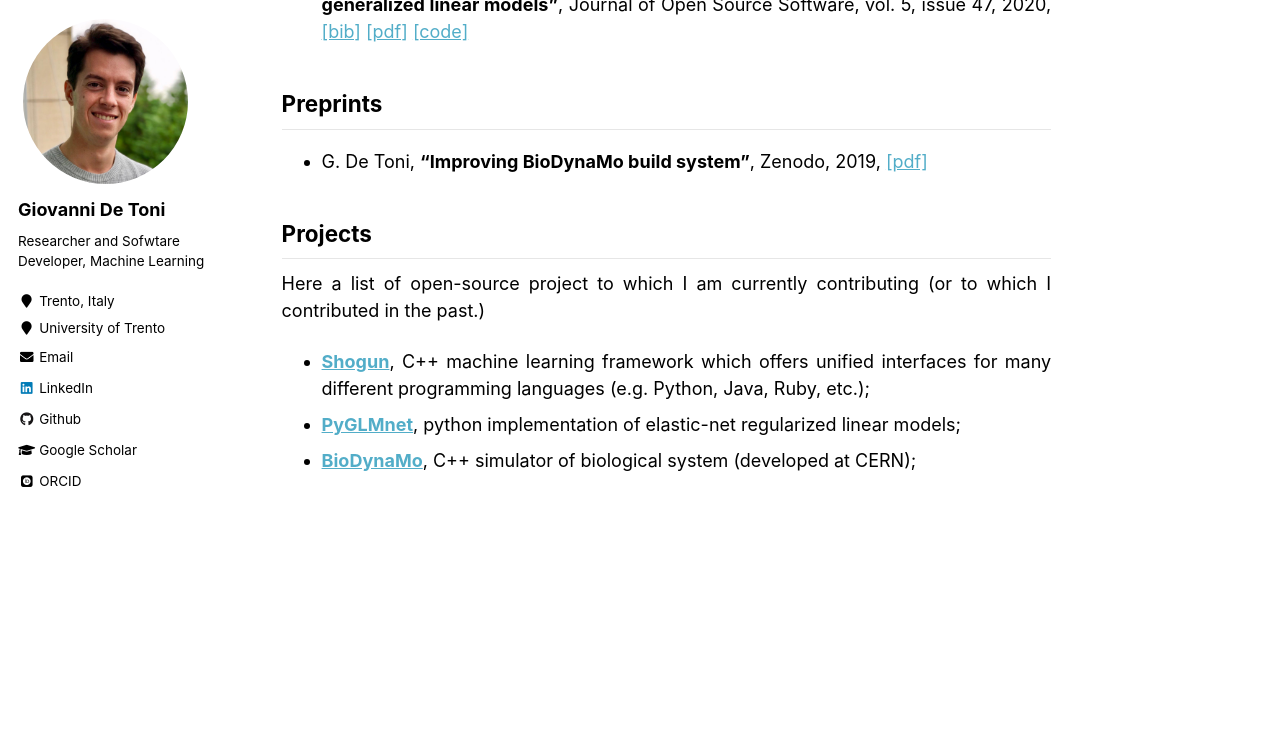
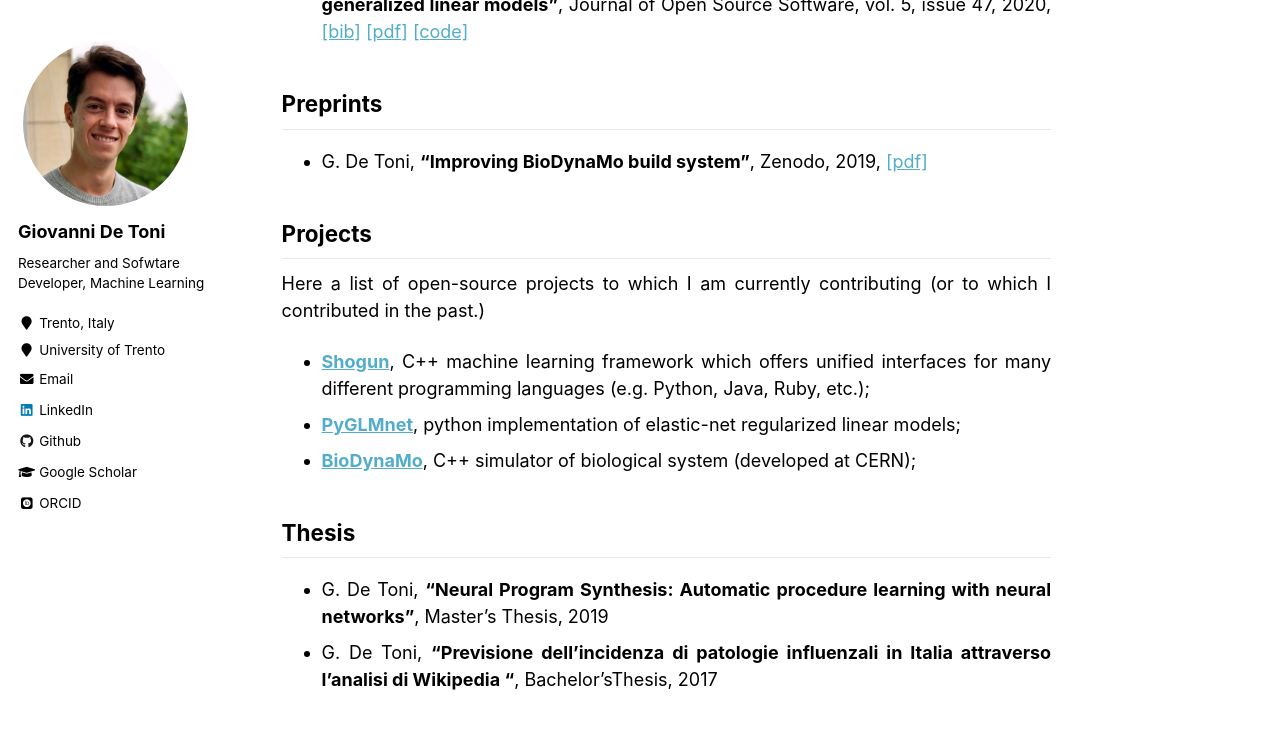
Before and after one commit to geektoni/www.detoni.me, a Jekyll site: the page built from _pages/about.md, in a window 1280 px wide and 900 px high, scrolled down 836 px. Shown: the top 729 px of the window. Built offline with Jekyll 4.4.1, drawn with Linux system fonts in a browser that asks for light colours; some web fonts are replaced; before the commit the page ends 1517 px from its top, so only the background shows below that.

Commit message:
Add information about the master's and bachelor's thesis.

```diff
--- a/_pages/about.md
+++ b/_pages/about.md
@@ -34,9 +34,15 @@
 
 ## Projects
 
-Here a list of open-source project to which I am currently contributing
+Here a list of open-source projects to which I am currently contributing
 (or to which I contributed in the past.)
 
 * **[Shogun](https://github.com/shogun-toolbox/shogun)**, C++ machine learning framework which offers unified interfaces for many different programming languages (e.g. Python, Java, Ruby, etc.);
 * **[PyGLMnet](https://github.com/glm-tools/pyglmnet)**, python implementation of elastic-net regularized linear models;
 * **[BioDynaMo](https://github.com/BioDynaMo/biodynamo)**, C++ simulator of biological system (developed at CERN);
+
+
+## Thesis
+
+* G. De Toni, **"Neural Program Synthesis: Automatic procedure learning with neural networks"**, Master's Thesis, 2019
+* G. De Toni, **"Previsione dell'incidenza di patologie influenzali in Italia attraverso l'analisi di Wikipedia "**, Bachelor'sThesis, 2017
```
Also changed, not shown: 2 other files.
